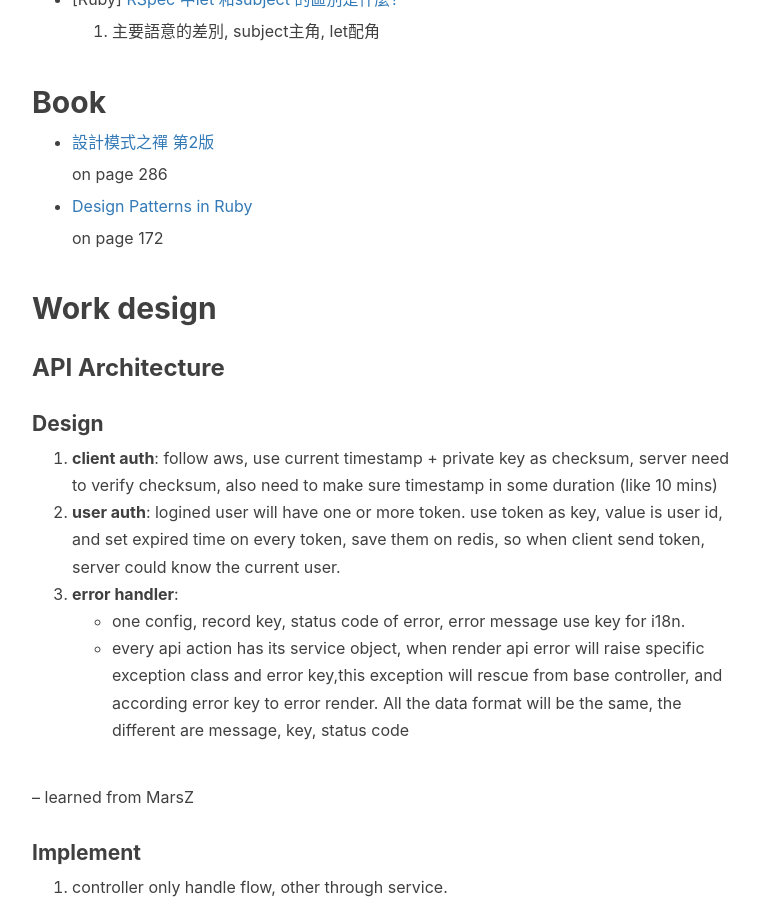
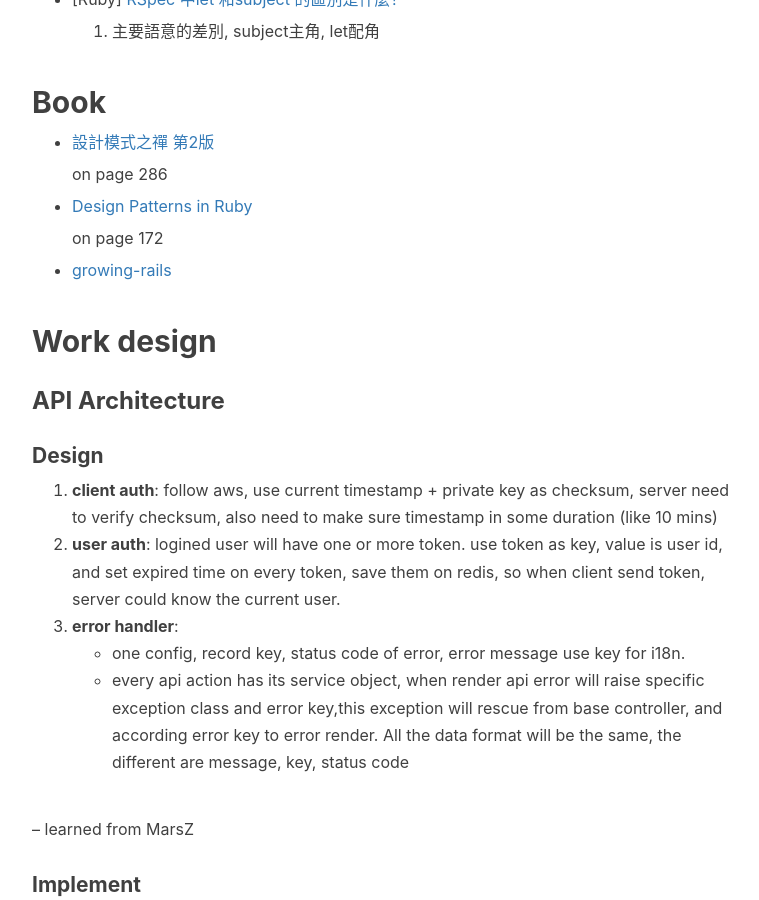
Before and after one commit to mylake/mylake.github.com, a Jekyll site: the page built from _posts/2016-07-31-2016.markdown, in a window 1280 px wide and 900 px high, scrolled down 2095 px. Shown: the whole window, without its empty margins (233-992 px from the left). Built offline with Jekyll 4.4.1, drawn with Linux system fonts in a browser that asks for light colours; nearby versions of some CDN libraries; comment, search, counter and statistics services are not loaded.

Commit message:
growing-rails

```diff
--- a/_posts/2016-07-31-2016.markdown
+++ b/_posts/2016-07-31-2016.markdown
@@ -83,6 +83,8 @@ tags:
 * <p> <a href="http://designpatternsinruby.com/">Design Patterns in Ruby</a></p>
    on page 172
 
+* <p> <a href="https://leanpub.com/growing-rails">growing-rails</a></p>
+
 ## Work design
 
 ### API Architecture
```
Also changed, not shown: 2 other files.
